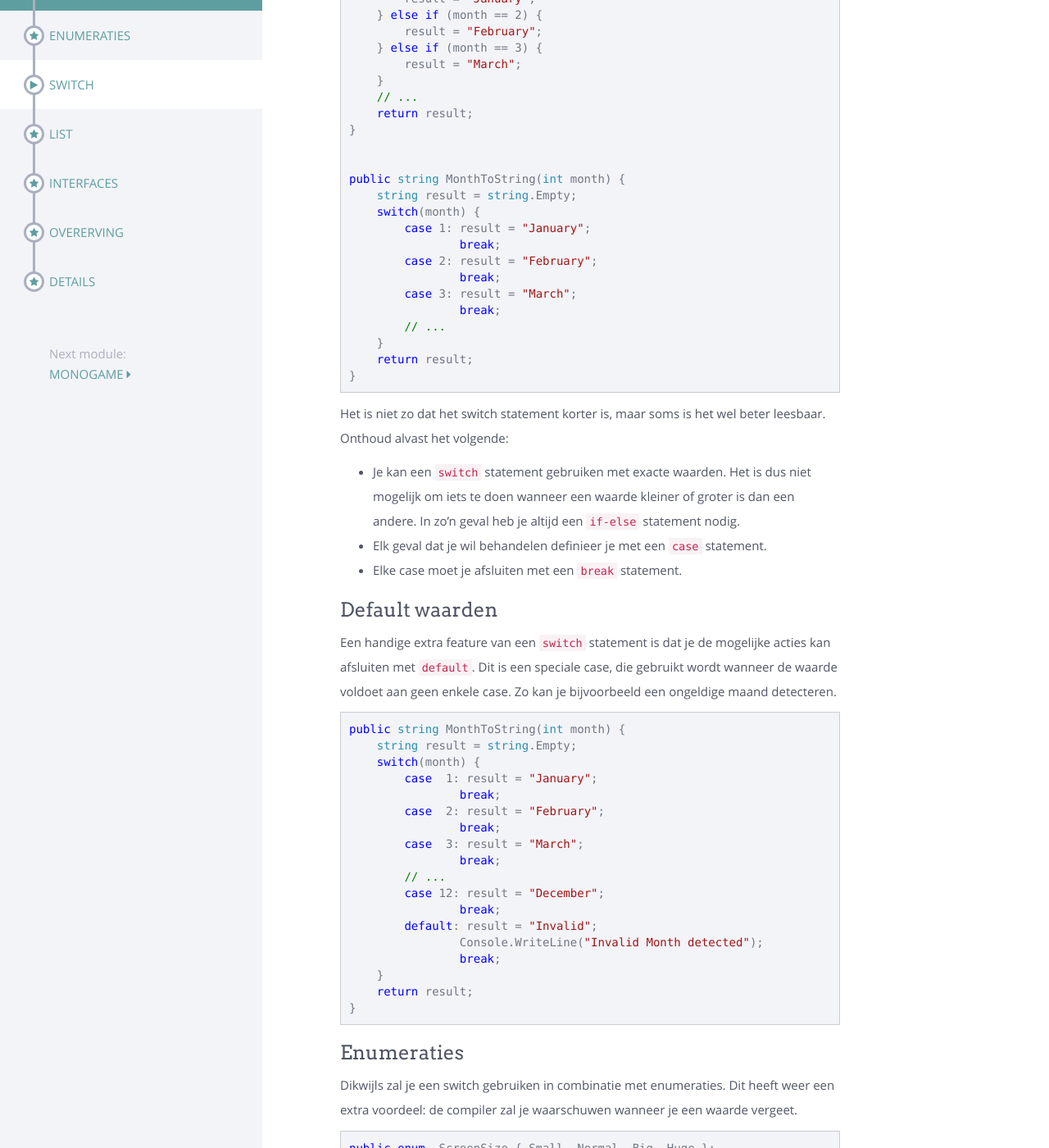
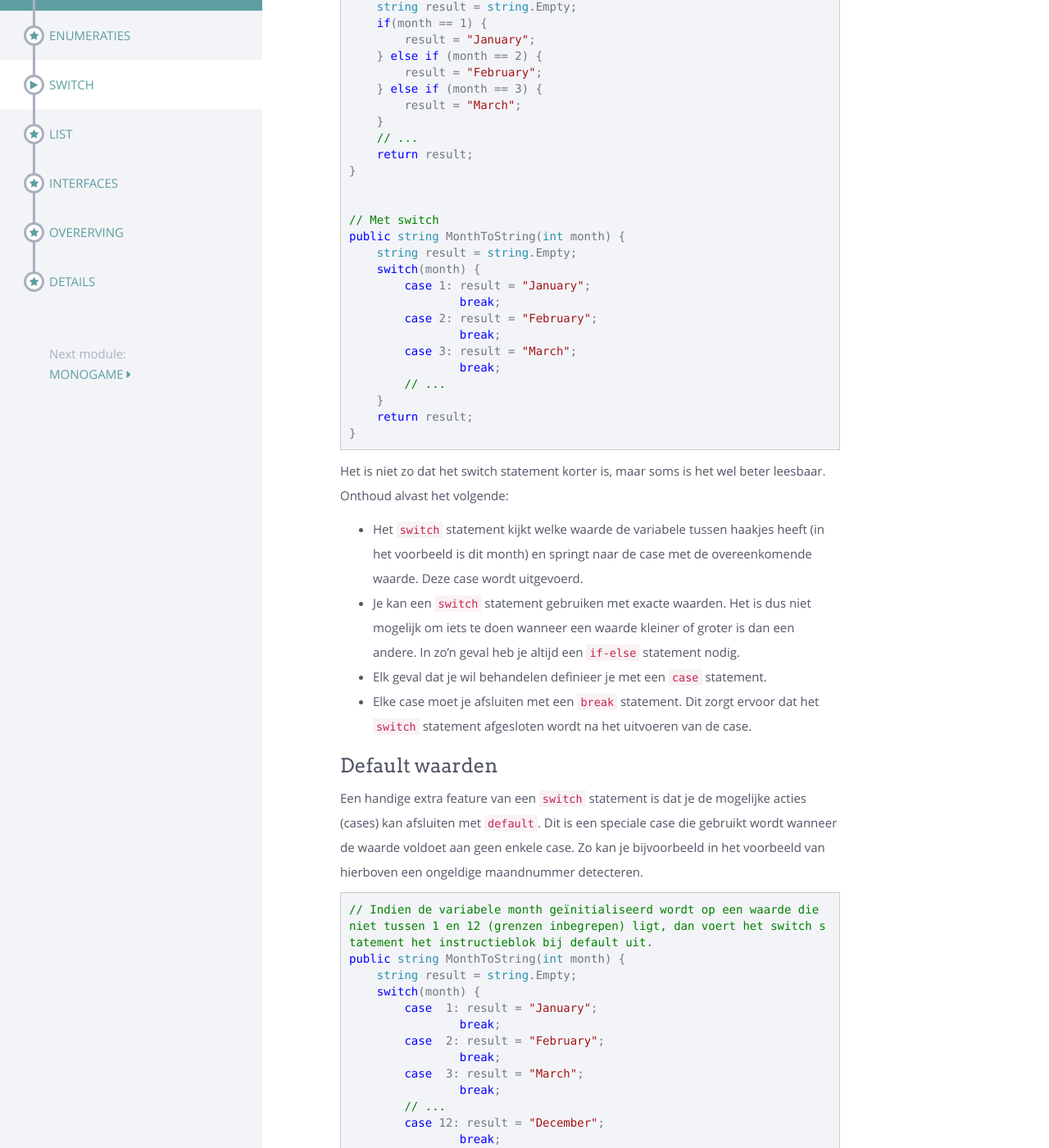
Before and after one commit to sma-it/sma-it.github.io, a Jekyll site: the page built from modules/advanced/_posts/2000-02-01-Switch.md, in a window 1280 px wide and 1400 px high, scrolled down 432 px. Shown: the whole window at 82% size. Built offline with Jekyll 4.4.1, drawn with Linux system fonts in a browser that asks for light colours; nearby versions of some CDN libraries; some of the changed text lies outside the part shown.

Commit message:
Added comments

````diff
--- a/modules/advanced/_posts/2000-02-01-Switch.md
+++ b/modules/advanced/_posts/2000-02-01-Switch.md
@@ -3,9 +3,10 @@ title: Switch
 ---
 # Switch
 
-Wanneer je in een programma een keuze moet maken, dan gebruik je een `if - else` statement. In veel gevallen is dat ook de beste manier om dat te doen. Maar wanneer je specifieke waarden wil behandelen, dan kan het `switch` statement soms eenvoudiger zijn. Vergelijk even de volgende twee voorbeelden.
+Wanneer je in een programma een keuze moet maken, dan gebruik je een `if - else` statement. In veel gevallen is dat ook de beste manier om dat te doen. Maar wanneer je specifieke waarden wil behandelen, dan kan het `switch` statement soms eenvoudiger zijn. Vergelijk even de volgende twee voorbeelden, waarin aan de hand van het nummer van de maand de maandnaam bepaald wordt.
 
 ```csharp
+// Met if-else
 public string MonthToString(int month) {
     string result = string.Empty;
     if(month == 1) {
@@ -20,6 +21,7 @@ public string MonthToString(int month) {
 }
 
 
+// Met switch
 public string MonthToString(int month) {
     string result = string.Empty;
     switch(month) {
@@ -37,14 +39,16 @@ public string MonthToString(int month) {
 
 Het is niet zo dat het switch statement korter is, maar soms is het wel beter leesbaar. Onthoud alvast het volgende:
 
+- Het `switch` statement kijkt welke waarde de variabele tussen haakjes heeft (in het voorbeeld is dit month) en springt naar de case met de overeenkomende waarde. Deze case wordt uitgevoerd.
 - Je kan een `switch` statement gebruiken met exacte waarden. Het is dus niet mogelijk om iets te doen wanneer een waarde kleiner of groter is dan een andere. In zo'n geval heb je altijd een `if-else` statement nodig.
 - Elk geval dat je wil behandelen definieer je met een `case` statement.
-- Elke case moet je afsluiten met een `break` statement.
+- Elke case moet je afsluiten met een `break` statement. Dit zorgt ervoor dat het `switch` statement afgesloten wordt na het uitvoeren van de case.
 
 ## Default waarden
-Een handige extra feature van een `switch` statement is dat je de mogelijke acties kan afsluiten met `default`. Dit is een speciale case, die gebruikt wordt wanneer de waarde voldoet aan geen enkele case. Zo kan je bijvoorbeeld een ongeldige maand detecteren.
+Een handige extra feature van een `switch` statement is dat je de mogelijke acties (cases) kan afsluiten met `default`. Dit is een speciale case die gebruikt wordt wanneer de waarde voldoet aan geen enkele case. Zo kan je bijvoorbeeld in het voorbeeld van hierboven een ongeldige maandnummer detecteren.
 
 ```csharp
+// Indien de variabele month geïnitialiseerd wordt op een waarde die niet tussen 1 en 12 (grenzen inbegrepen) ligt, dan voert het switch statement het instructieblok bij default uit.
 public string MonthToString(int month) {
     string result = string.Empty;
     switch(month) {
@@ -68,8 +72,10 @@ public string MonthToString(int month) {
 ## Enumeraties
 Dikwijls zal je een switch gebruiken in combinatie met enumeraties. Dit heeft weer een extra voordeel: de compiler zal je waarschuwen wanneer je een waarde vergeet.
 
+In onderstaand voorbeeld wordt de variabele fontSize geïnitialiseerd a.h.v. de opties uit de enumeratie ScreenSize.
+
 ```csharp
-public enum  ScreenSize { Small, Normal, Big, Huge };
+public enum ScreenSize { Small, Normal, Big, Huge };
 
 public int ScreenToFontSize(ScreenSize size) {
     int fontSize = 0;
@@ -90,7 +96,7 @@ public int ScreenToFontSize(ScreenSize size) {
 In het voorbeeld hierboven zal de compiler opmerken dat je `ScreenSize.Huge` niet behandeld hebt. Je kan dat oplossen door een extra `case` toe te voegen, maar ook door de eindigen met een `default` optie.
 
 ## Waarden combineren
-Je kan ook waarden tesamen behandelen. Dit kan handig zijn als verschillende mogelijkheden tot hetzelfde resultaat leiden, zoals in het volgende voorbeeld.
+Je kan ook waarden tesamen behandelen. Dit kan handig zijn als verschillende mogelijkheden tot hetzelfde resultaat leiden, zoals in het volgende voorbeeld waar voor bepaalde waarden van de variabele punt dezelfde case uitgevoerd moet worden.
 
 ```csharp
 public string Beoordeel(int punt) {
@@ -116,7 +122,7 @@ public string Beoordeel(int punt) {
 ```
 
 ## Direct Return
-Tot slot kan je ook dadelijk een `return` gebruiken om je functie te verlaten. In dat geval heb je geen `break` statement nodig. Hieronder zie je nogmaals het voorbeeld uit het vorige deel, maar nu met directe returns. Je schrijft in dit geval de default buiten het `switch` statement. Zo kan de compiler zien dat je in elk geval een waarde teruggeeft.
+Tot slot kan je ook dadelijk een `return` gebruiken om je functie te verlaten. In dat geval heb je geen `break` statement nodig. Hieronder zie je nogmaals het voorbeeld uit het vorige deel, maar nu met directe returns. Je schrijft in dit geval de default in de vorm van een return buiten het `switch` statement. Zo kan de compiler zien dat je in elk geval een waarde teruggeeft en vermijd je een foutmelding.
 
 ```csharp
 public string Beoordeel(int punt) {
@@ -135,5 +141,5 @@ public string Beoordeel(int punt) {
 ```
 
 <div class="note oefening">
-    <p>Open opnieuw de oefeningen die je bij het hoofstuk Enumeraties maakte. Vervang in de ToString() functies van elke oefening de if-else constructies door een Switch statement.</p>
+    <p>Open het project <a href="https://github.com/sma-it/oefening-switch-1" target="_blank">oefening-switch-1</a> en maak de oefeningenreeks</p>
 </div>
````
